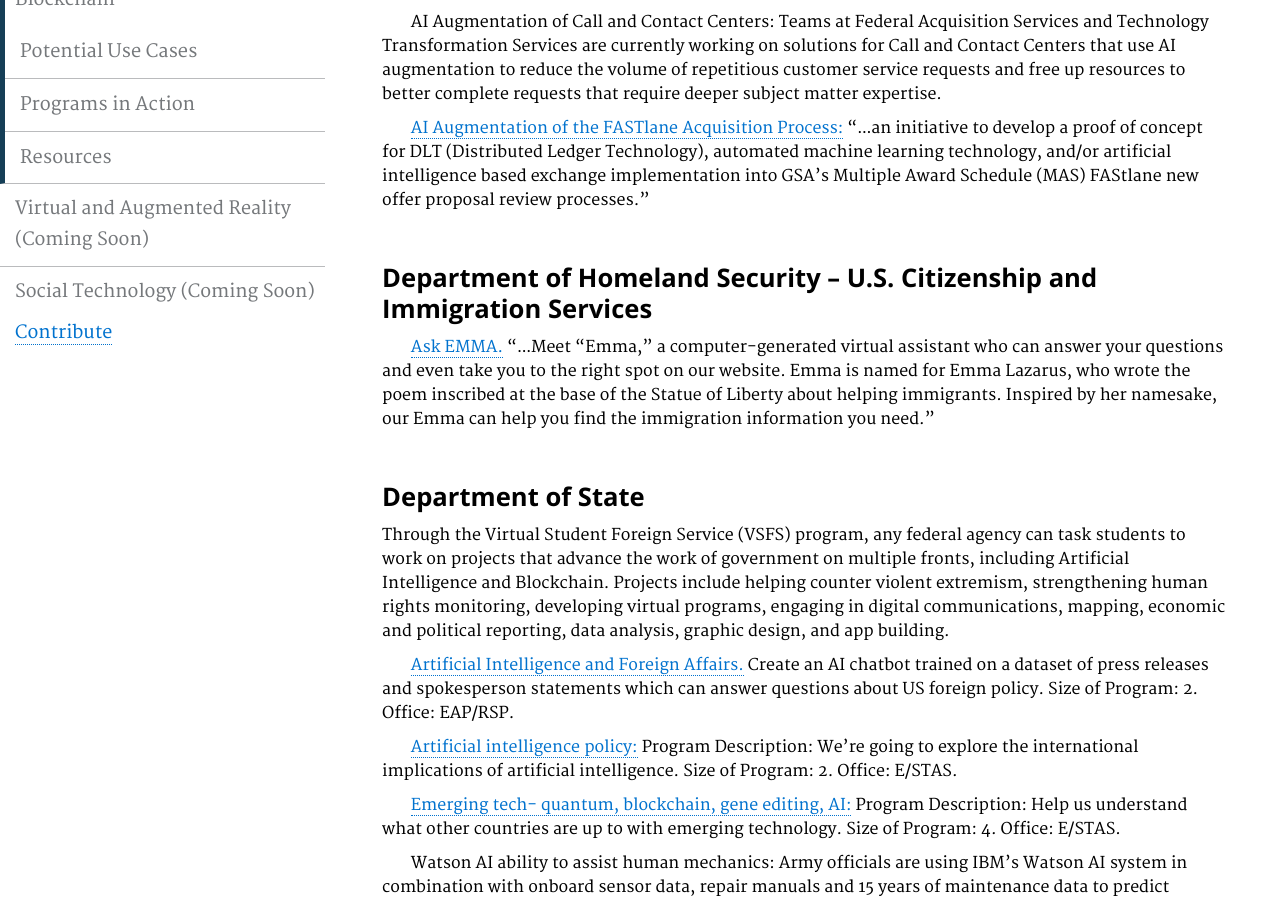
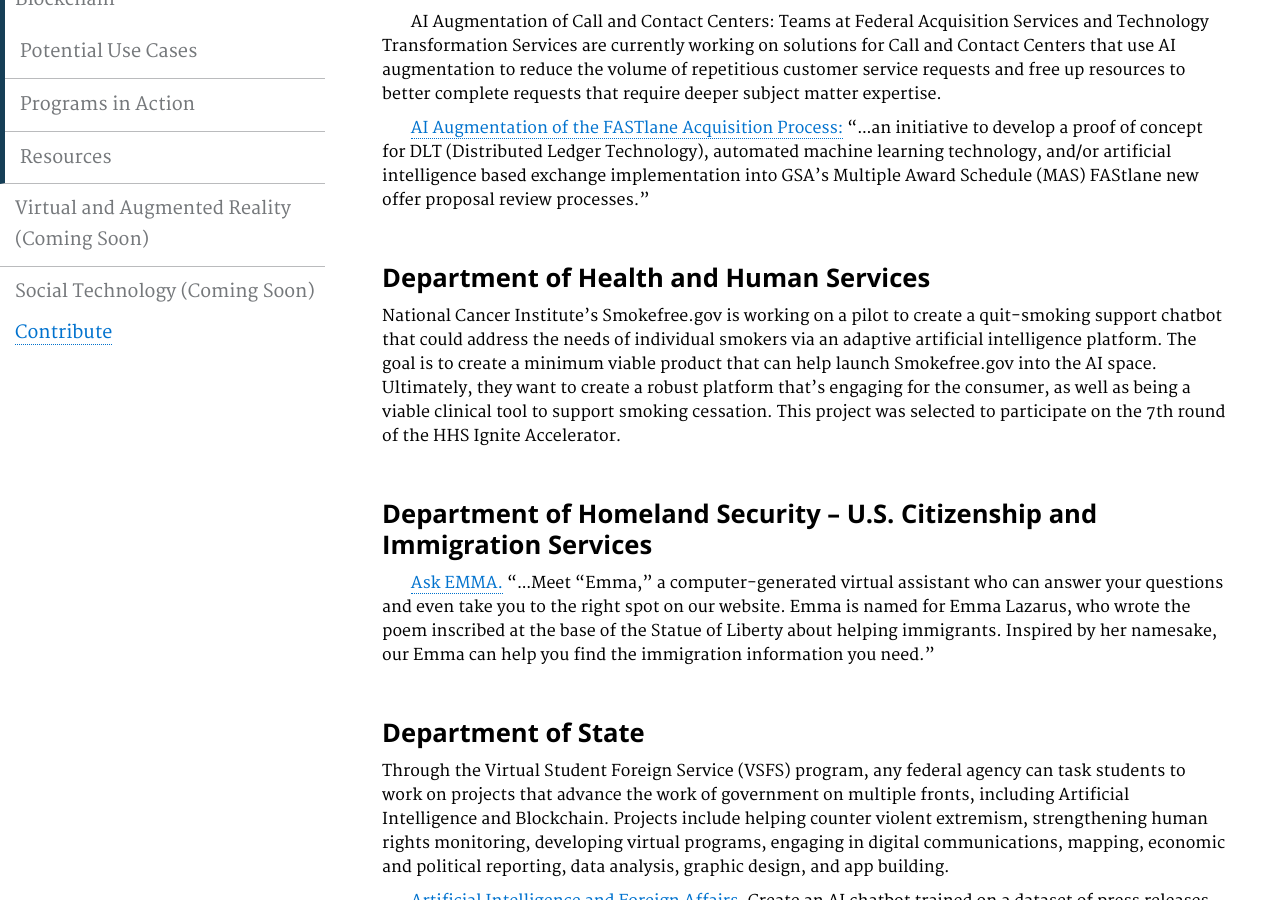
Before and after one commit to GSA/emerging-technology-atlas, a Jekyll site: the page built from pages/artificial-intelligence-programs.md, in a window 1280 px wide and 900 px high, scrolled down 586 px. Built offline with Jekyll 4.4.1, drawn with Linux system fonts in a browser that asks for light colours.

Commit message:
Update artificial-intelligence-programs.md

```diff
--- a/pages/artificial-intelligence-programs.md
+++ b/pages/artificial-intelligence-programs.md
@@ -20,6 +20,9 @@ description: ""
 &nbsp;&nbsp;&nbsp;&nbsp;&nbsp;&nbsp; AI Augmentation of Call and Contact Centers: Teams at Federal Acquisition Services and Technology Transformation Services are currently working on solutions for Call and Contact Centers that use AI augmentation to reduce the volume of repetitious customer service requests and free up resources to better complete requests that require deeper subject matter expertise.
 
 &nbsp;&nbsp;&nbsp;&nbsp;&nbsp;&nbsp; <a href="https://www.fbo.gov/index?s=opportunity&mode=form&tab=core&id=178e6faba980ab956fa595d968f0088a">AI Augmentation of the FASTlane Acquisition Process:</a> "...an initiative to develop a proof of concept for DLT (Distributed Ledger Technology), automated machine learning technology, and/or artificial intelligence based exchange implementation into GSA's Multiple Award Schedule (MAS) FAStlane new offer proposal review processes."
+
+### Department of Health and Human Services
+National Cancer Institute’s Smokefree.gov is working on a pilot to create a quit-smoking support chatbot that could address the needs of individual smokers via an adaptive artificial intelligence platform. The goal is to create a minimum viable product that can help launch Smokefree.gov into the AI space. Ultimately, they want to create a robust platform that’s engaging for the consumer, as well as being a viable clinical tool to support smoking cessation. This project was selected to participate on the 7th round of the HHS Ignite Accelerator.
 
 ### Department of Homeland Security -- U.S. Citizenship and Immigration Services
 &nbsp;&nbsp;&nbsp;&nbsp;&nbsp;&nbsp; <a href="https://www.uscis.gov/emma">Ask EMMA.</a> "...Meet “Emma,” a computer-generated virtual assistant who can answer your questions and even take you to the right spot on our website. Emma is named for Emma Lazarus, who wrote the poem inscribed at the base of the Statue of Liberty about helping immigrants. Inspired by her namesake, our Emma can help you find the immigration information you need."
```
